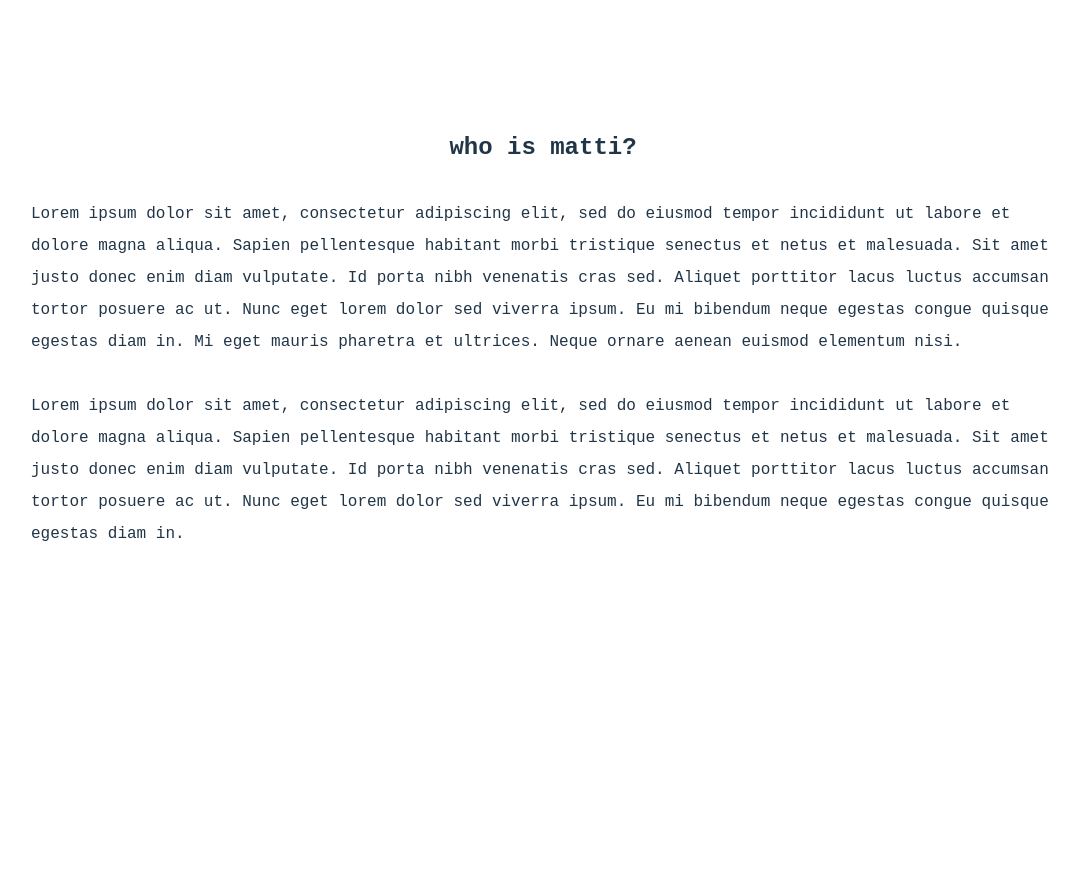
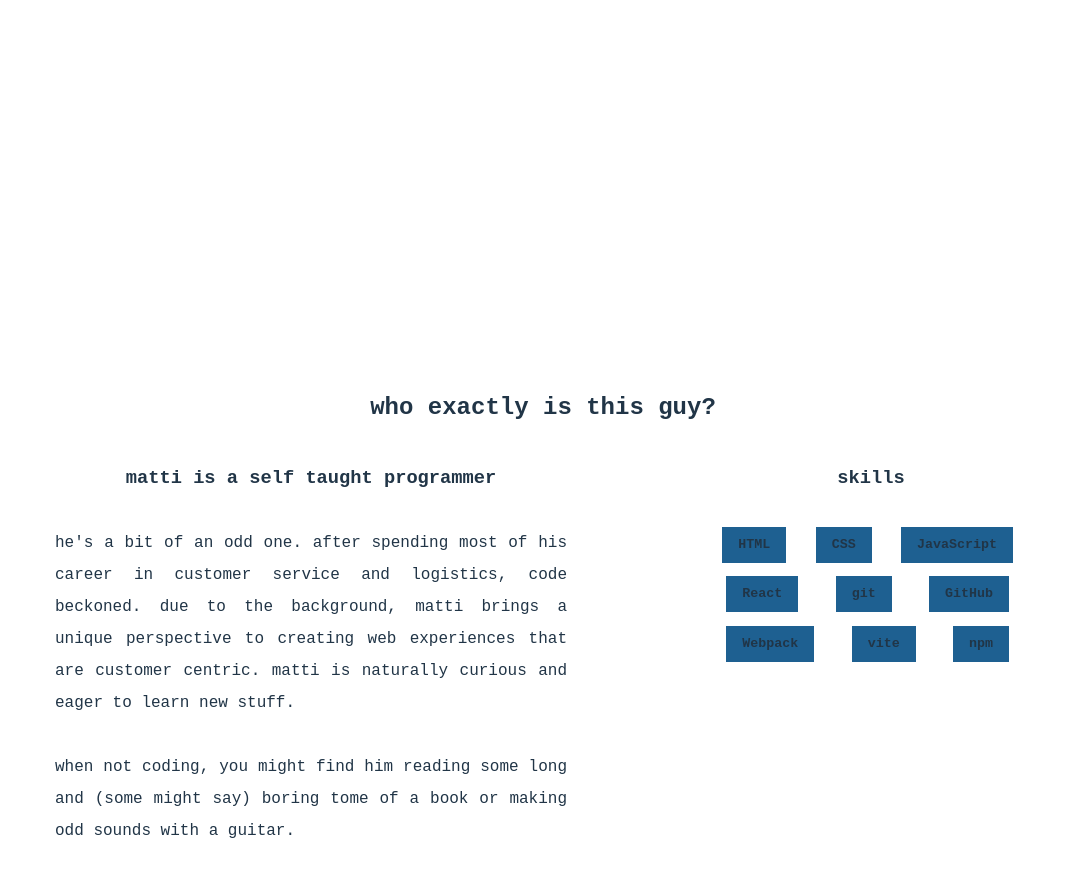
Before and after one commit to impronen/personal-portfolio, a React (Vite) app: page / in a window 1280 px wide. Shown: the part 1640-2516 px from the top of the page, without its empty margins (97-1176 px from the left). Before the commit the page ends 2222 px from the top, so only its background shows below. Built offline with nearby package versions, Linux system fonts and the light colour scheme.

Commit message:
add skill section to about

```diff
--- a/src/App.css
+++ b/src/App.css
@@ -113,6 +113,15 @@ ul {
   font-weight: 500;
 }
 
+.projects {
+  padding-top: 10vh;
+  margin: 0vh auto 45vh;
+}
+
+.projecSectiontHeading {
+  color: #168aad;
+}
+
 .projectButton {
   margin: 1em;
   padding: 1em 1.9em;
@@ -122,11 +131,6 @@ ul {
   display: flex;
   justify-content: center;
   flex-wrap: wrap;
-  margin-bottom: 25vh;
-}
-
-.projecSectiontHeading {
-  color: #168aad;
 }
 
 .project {
@@ -138,13 +142,49 @@ ul {
 }
 
 .about {
-  margin-top: 5em;
+  display: flex;
+  flex-direction: column;
+  justify-content: space-around;
+  margin: 5em 5em 35vh;
+}
+
+.aboutContainer {
+  display: flex;
+  flex-direction: row;
+  justify-content: space-around;
+  flex-wrap: wrap;
+}
+
+.aboutText {
+  max-width: 40vw;
+  min-height: 20vw;
 }
 
 .aboutParagraph {
-  margin: 2em 8em;
+  padding-top: 1em;
+  text-align: justify;
   line-height: 2;
-  text-align: left;
+}
+
+.aboutSkills {
+  display: flex;
+  flex-direction: column;
+  max-width: 25vw;
+}
+
+.skillList {
+  display: flex;
+  flex-direction: row;
+  flex-wrap: wrap;
+}
+
+.skill {
+  margin-right: 0.5em;
+  margin-bottom: 1em;
+  padding: 0.5rem 1rem;
+  background-color: #1e6091;
+  font-size: smaller;
+  font-weight: 600;
 }
 
 /* footer {
--- a/src/components/About.jsx
+++ b/src/components/About.jsx
@@ -1,31 +1,38 @@
 import { forwardRef } from "react";
+import { skillData } from "../data/skillData";
 
 // eslint-disable-next-line no-empty-pattern
 const About = forwardRef(({}, ref) => {
   return (
     <div className="about" ref={ref}>
-      <section>
-        <h2 className="aboutHeading">who is matti?</h2>
-        <p className="aboutParagraph">
-          Lorem ipsum dolor sit amet, consectetur adipiscing elit, sed do
-          eiusmod tempor incididunt ut labore et dolore magna aliqua. Sapien
-          pellentesque habitant morbi tristique senectus et netus et malesuada.
-          Sit amet justo donec enim diam vulputate. Id porta nibh venenatis cras
-          sed. Aliquet porttitor lacus luctus accumsan tortor posuere ac ut.
-          Nunc eget lorem dolor sed viverra ipsum. Eu mi bibendum neque egestas
-          congue quisque egestas diam in. Mi eget mauris pharetra et ultrices.
-          Neque ornare aenean euismod elementum nisi.
-        </p>
-        <p className="aboutParagraph">
-          Lorem ipsum dolor sit amet, consectetur adipiscing elit, sed do
-          eiusmod tempor incididunt ut labore et dolore magna aliqua. Sapien
-          pellentesque habitant morbi tristique senectus et netus et malesuada.
-          Sit amet justo donec enim diam vulputate. Id porta nibh venenatis cras
-          sed. Aliquet porttitor lacus luctus accumsan tortor posuere ac ut.
-          Nunc eget lorem dolor sed viverra ipsum. Eu mi bibendum neque egestas
-          congue quisque egestas diam in.
-        </p>
-      </section>
+      <h2 className="aboutHeading">who exactly is this guy?</h2>
+      <div className="aboutContainer">
+        <section className="aboutText">
+          <h3>matti is a self taught programmer</h3>
+          <p className="aboutParagraph">
+            he's a bit of an odd one. after spending most of his career in
+            customer service and logistics, code beckoned. due to the
+            background, matti brings a unique perspective to creating web
+            experiences that are customer centric. matti is naturally curious
+            and eager to learn new stuff.
+          </p>
+          <p className="aboutParagraph">
+            when not coding, you might find him reading some long and (some
+            might say) boring tome of a book or making odd sounds with a guitar.
+          </p>
+        </section>
+
+        <section className="aboutSkills">
+          <h3>skills</h3>
+          <ul className="skillList">
+            {skillData.map((skill) => (
+              <li key={skill.skill} className="skill">
+                {skill.skill}
+              </li>
+            ))}
+          </ul>
+        </section>
+      </div>
     </div>
   );
 });
--- a/src/components/Projects.jsx
+++ b/src/components/Projects.jsx
@@ -7,7 +7,7 @@ const Projects = forwardRef((props, ref) => {
     <>
       <div className="projects" ref={ref}>
         <h2 className="projecSectiontHeading">projects</h2>
-        <p>these projects show what i can do</p>
+        <p>these projects show what matti can do</p>
         <div className="projectContainer">
           {projectData.map((project) => (
             <Project key={project.project} {...project} />
--- /dev/null
+++ b/src/data/skillData.js
@@ -0,0 +1,11 @@
+export const skillData = [
+  { skill: "HTML", icon: "URL" },
+  { skill: "CSS", icon: "URL" },
+  { skill: "JavaScript", icon: "URL" },
+  { skill: "React", icon: "URL" },
+  { skill: "git", icon: "URL" },
+  { skill: "GitHub", icon: "URL" },
+  { skill: "Webpack", icon: "URL" },
+  { skill: "vite", icon: "URL" },
+  { skill: "npm", icon: "URL" },
+];
```
